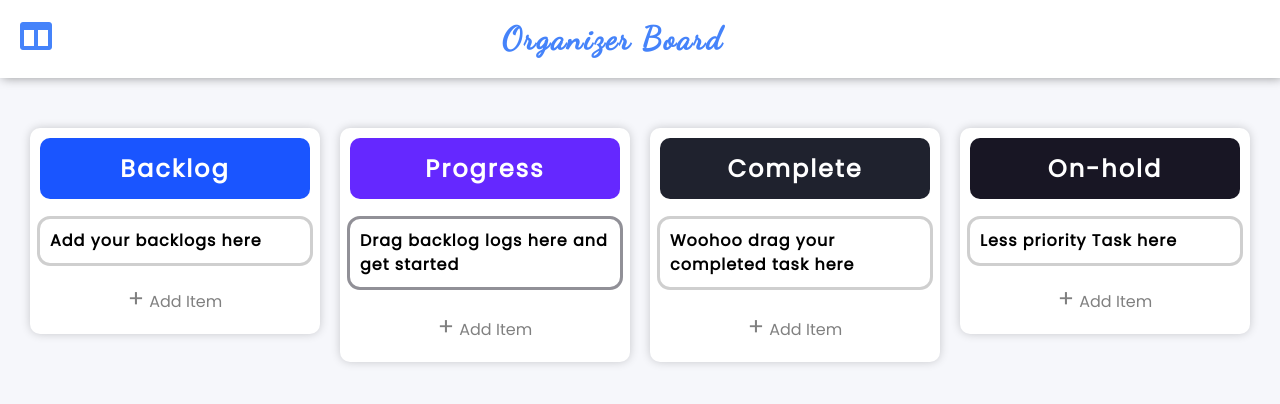
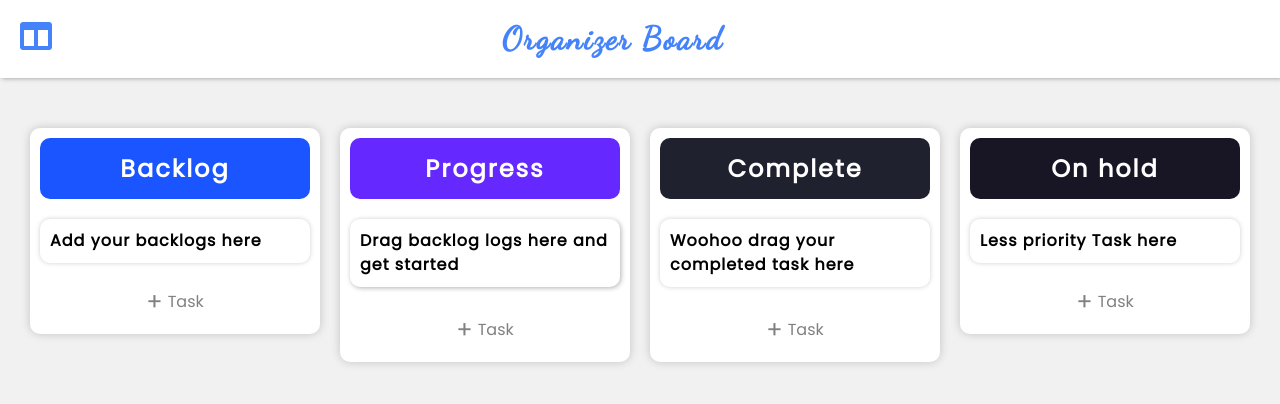
Before and after one commit to devanshuruhela/Oraganiser, a plain HTML site: page index.html in a window 1280 px wide. Both pictures are taken after a click on the item "Drag backlog logs here and get started". Drawn offline with Linux system fonts and the light colour scheme.

Commit message:
Some text improvement

```diff
--- a/index.html
+++ b/index.html
@@ -30,10 +30,10 @@
             <div class="add-btn-group">
                 <div class="add-btn" onclick="showinputbox(0)">
                     <span class="plus-sign">+</span>
-                    <span>Add Item</span>
+                    <span>Task</span>
                 </div>
                 <div class="add-btn solid" onclick="hideinputbox(0)">
-                    <span>Save Item</span>
+                    <span>Add</span>
                 </div>
 
             </div>
@@ -59,10 +59,10 @@
             <div class="add-btn-group">
                 <div class="add-btn" onclick="showinputbox(1)">
                     <span class="plus-sign">+</span>
-                    <span>Add Item</span>
+                    <span>Task</span>
                 </div>
                 <div class="add-btn solid" onclick="hideinputbox(1)">
-                    <span>Save Item</span>
+                    <span>Add</span>
                 </div>
 
             </div><div class="add-container">
@@ -87,10 +87,10 @@
             <div class="add-btn-group">
                 <div class="add-btn" onclick="showinputbox(2)">
                     <span class="plus-sign">+</span>
-                    <span>Add Item</span>
+                    <span>Task</span>
                 </div>
                 <div class="add-btn solid" onclick="hideinputbox(2)">
-                    <span>Save Item</span>
+                    <span>Add</span>
                 </div>
 
             </div><div class="add-container">
@@ -99,7 +99,7 @@
         </li>
         <li class="drag-column on-hold-column">
             <span class="header">
-                <h2>On-hold</h2>
+                <h2>On hold</h2>
             </span>
             <!-- on-hold content -->
             <div id="on-hold-content" class="custom-scroll">
@@ -116,10 +116,10 @@
             <div class="add-btn-group">
                 <div class="add-btn" onclick="showinputbox(3)">
                     <span class="plus-sign">+</span>
-                    <span>Add Item</span>
+                    <span>Task</span>
                 </div>
                 <div class="add-btn solid" onclick="hideinputbox(3)">
-                    <span>Save Item</span>
+                    <span>Add</span>
                 </div>
 
             </div><div class="add-container">
--- a/style.css
+++ b/style.css
@@ -15,7 +15,7 @@ body {
   margin: 0;
   height: 100vh;
   width: 100vw;
-  background-color: #f6f7fb;
+  background-color: #f1f1f1;
   color: white;
   font-family: 'Poppins',
   sans-serif;
@@ -42,7 +42,7 @@ h2 {
   display: flex;
   flex: start;
   z-index: 1;
-  box-shadow: 2px 0px 10px rgba(0, 0, 0, 0.4);
+  box-shadow: 2px 0px 5px rgba(0, 0, 0, 0.4);
 }
 .icon
 {
@@ -160,12 +160,14 @@ ul {
   cursor: pointer;
   font-weight: bold;
   color: #000;
-  outline: rgba(0, 0, 0, 0.19) solid;
+  box-shadow: 0 0 5px rgba(0, 0, 0, 0.19);
+  /* outline: rgba(0, 0, 0, 0.19) solid; */
 }
 
 .drag-item:focus {
-  outline:#18162479 solid;
+  outline:none;
   background-color: white;
+  box-shadow: 1px 1px 5px rgba(0, 0, 0, 0.30);
 }
 
 /* Add Button Group */
@@ -188,8 +190,8 @@ ul {
 }
 
 .add-btn:hover {
-  background-color: #4584fa49;
-  color: black;
+  outline: rgba(0, 0, 0, 0.251) dotted;
+  color: #000;
 }
 
 .add-btn:active {
@@ -211,7 +213,6 @@ ul {
   font-size: 1.5rem;
   margin-right: 5px;
   position: relative;
-  top: -3px;
 }
 
 .add-container {
```
